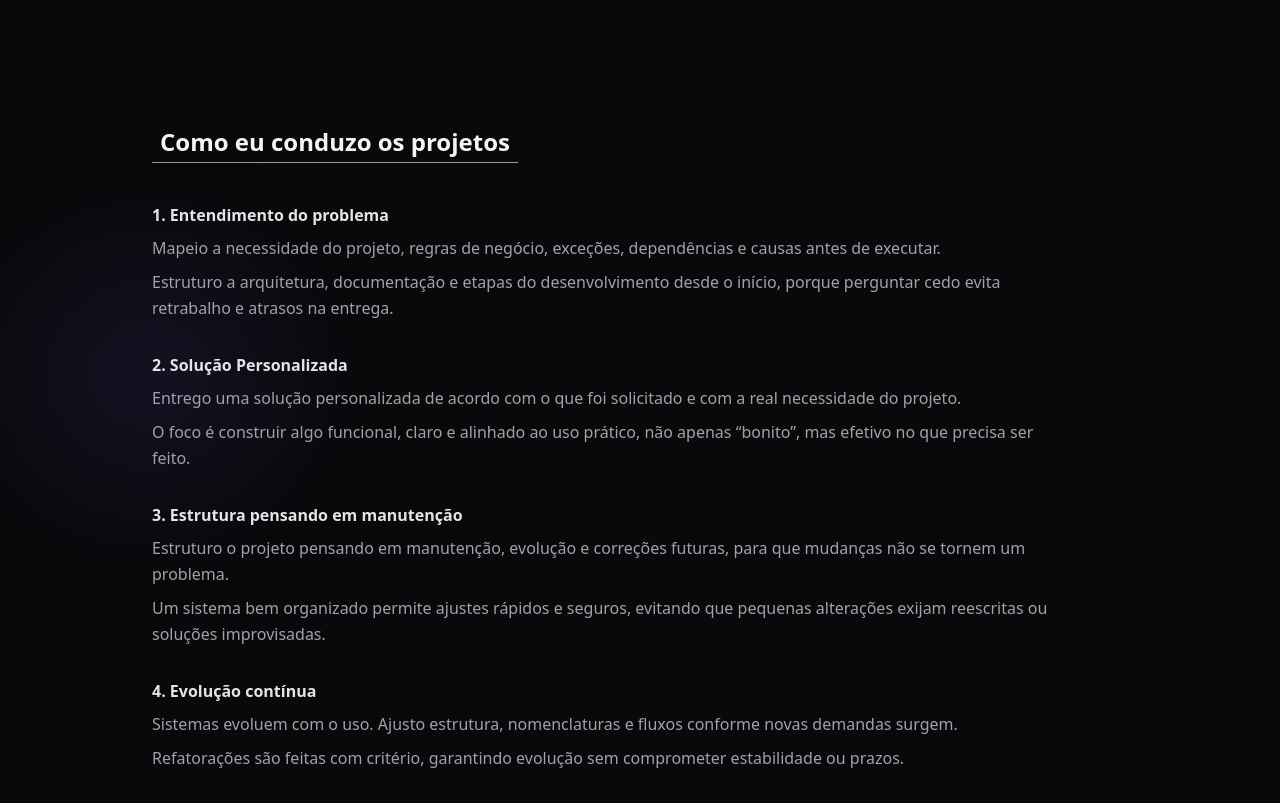
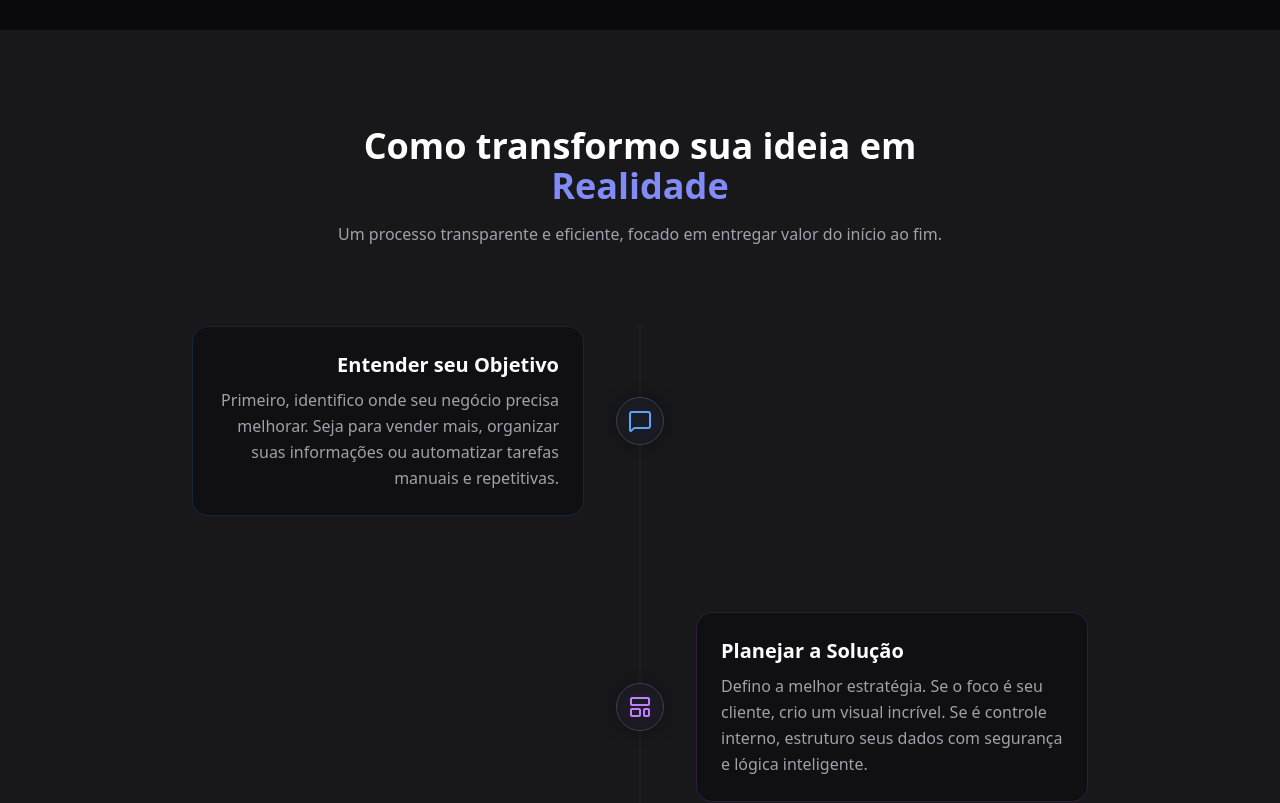
Before and after one commit to kevinyjoubert/site-curriculo, a React (Vite) app: page / in a window 1280 px wide. Shown: the part 2620-3423 px from the top of the page. Built offline with nearby package versions, Linux system fonts and the light colour scheme.

Commit message:
feat: ajustando novo layout para a section Work, mostrando uma linha do tempo do que irei fazer

```diff
--- /dev/null
+++ b/src/components/ui/FadeInView.tsx
@@ -0,0 +1,31 @@
+import type { ReactNode } from 'react'
+import { useInView } from '../../hooks/UseInView'
+
+interface FadeInViewProps {
+  children: ReactNode
+  threshold?: number
+  className?: string
+  delay?: number
+}
+
+export function FadeInView({ children, threshold = 0.2, className = "", delay = 0 }: FadeInViewProps) {
+  const { ref, visible } = useInView<HTMLDivElement>(threshold)
+
+  return (
+    <div
+      ref={ref}
+      // Se estiver visível, aplica o delay. Se não, remove o delay para "resetar" instantaneamente.
+      style={{ transitionDelay: visible ? `${delay}ms` : '0ms' }}
+      className={`
+        transition-all duration-1000 ease-out transform
+        ${visible
+          ? 'opacity-100 translate-y-0' // Estado Visível (Animado)
+          : 'opacity-0 translate-y-12'  // Estado Invisível (Resetado)
+        }
+        ${className}
+      `}
+    >
+      {children}
+    </div>
+  )
+}
--- a/src/hooks/UseInView.tsx
+++ b/src/hooks/UseInView.tsx
@@ -1,25 +1,26 @@
 import { useEffect, useRef, useState } from 'react'
 
-export function useInView<T extends HTMLElement>() {
+export function useInView<T extends HTMLElement>(threshold = 0.15) {
   const ref = useRef<T | null>(null)
   const [visible, setVisible] = useState(false)
 
   useEffect(() => {
-    if (!ref.current) return
+    const element = ref.current
+    if (!element) return
 
     const observer = new IntersectionObserver(
       ([entry]) => {
         setVisible(entry.isIntersecting)
       },
       {
-        threshold: 0.15,
+        threshold: threshold,
       }
     )
 
-    observer.observe(ref.current)
+    observer.observe(element)
 
     return () => observer.disconnect()
-  }, [])
+  }, [threshold])
 
   return { ref, visible }
 }
--- a/src/sections/Work.tsx
+++ b/src/sections/Work.tsx
@@ -1,109 +1,103 @@
+import { MessageSquare, Code2, Rocket, LayoutTemplate } from 'lucide-react'
+import { FadeInView } from '../components/ui/FadeInView'
+
+
+const steps = [
+  {
+    icon: MessageSquare,
+    title: 'Entender seu Objetivo',
+    description: 'Primeiro, identifico onde seu negócio precisa melhorar. Seja para vender mais, organizar suas informações ou automatizar tarefas manuais e repetitivas.',
+    color: 'text-blue-400',
+    bg: 'bg-blue-500/10',
+    border: 'border-blue-500/20'
+  },
+  {
+    icon: LayoutTemplate,
+    title: 'Planejar a Solução',
+    description: 'Defino a melhor estratégia. Se o foco é seu cliente, crio um visual incrível. Se é controle interno, estruturo seus dados com segurança e lógica inteligente.',
+    color: 'text-purple-400',
+    bg: 'bg-purple-500/10',
+    border: 'border-purple-500/20'
+  },
+  {
+    icon: Code2,
+    title: 'Construção Completa',
+    description: 'Desenvolvo tudo de ponta a ponta. Do visual que aparece na tela até o sistema complexo por trás. Você não precisa contratar várias pessoas, eu resolvo.',
+    color: 'text-indigo-400',
+    bg: 'bg-indigo-500/10',
+    border: 'border-indigo-500/20'
+  },
+  {
+    icon: Rocket,
+    title: 'Tudo Pronto para Usar',
+    description: 'Entrego a solução rodando perfeitamente. Configuro o que for necessário na internet ou no seu sistema e deixo pronto para você começar a ter resultados.',
+    color: 'text-emerald-400',
+    bg: 'bg-emerald-500/10',
+    border: 'border-emerald-500/20'
+  }
+]
+
 export function Work() {
   return (
-    <section
-      id="como-eu-conduzo-os-projetos"
-      aria-labelledby="work-title"
-      className="py-24 scroll-mt-4"
-    >
-      <div className="w-[80vw] max-w-[1400px] mx-auto px-6">
-        <h2
-          id="work-title"
-          className="
-            inline-block
-            px-2
-            pb-1
-            text-2xl
-            font-bold
-            border-b
-            border-white/60
-          "
-        >
-          Como eu conduzo os projetos
-        </h2>
+    <section id="como-eu-conduzo-os-projetos" className="py-24 bg-zinc-900 relative overflow-hidden">
+      <div className="container mx-auto px-6 relative z-10">
 
-        <div className="mt-10 max-w-4xl space-y-8 text-zinc-400">
+        {/* Cabeçalho da Seção */}
+        <FadeInView>
+          <div className="text-center max-w-2xl mx-auto mb-20">
+            <h2 className="text-3xl md:text-4xl font-bold text-white mb-4">
+              Como transformo sua ideia em <span className="text-indigo-400">Realidade</span>
+            </h2>
+            <p className="text-zinc-400">
+              Um processo transparente e eficiente, focado em entregar valor do início ao fim.
+            </p>
+          </div>
+        </FadeInView>
 
-          {/* Etapa 1 */}
-          <section aria-labelledby="work-step-1">
-            <h3
-              id="work-step-1"
-              className="text-zinc-200 font-semibold"
-            >
-              1. Entendimento do problema
-            </h3>
+        {/* Timeline Container */}
+        <div className="relative max-w-4xl mx-auto">
 
-            <p className="mt-2 leading-relaxed">
-              Mapeio a necessidade do projeto, regras de negócio, exceções,
-              dependências e causas antes de executar.
-            </p>
+          {/* Linha Vertical Central (Apenas Desktop) */}
+          <div className="hidden md:block absolute left-1/2 top-0 bottom-0 w-px bg-zinc-800 -translate-x-1/2" />
 
-            <p className="mt-2 leading-relaxed">
-              Estruturo a arquitetura, documentação e etapas do desenvolvimento
-              desde o início, porque perguntar cedo evita retrabalho e atrasos
-              na entrega.
-            </p>
-          </section>
+          <div className="space-y-12 md:space-y-24">
+            {steps.map((step, index) => {
+              const isEven = index % 2 === 0
+              return (
+                <FadeInView key={index} threshold={0.4} className="w-full">
+                  <div className={`relative flex flex-col md:flex-row items-center ${isEven ? 'md:flex-row-reverse' : ''}`}>
 
-          {/* Etapa 2 */}
-          <section aria-labelledby="work-step-2">
-            <h3
-              id="work-step-2"
-              className="text-zinc-200 font-semibold"
-            >
-              2. Solução Personalizada
-            </h3>
+                    {/* Metade Vazia */}
+                    <div className="flex-1 w-full" />
 
-            <p className="mt-2 leading-relaxed">
-              Entrego uma solução personalizada de acordo com o que foi solicitado
-              e com a real necessidade do projeto.
-            </p>
+                    {/* Ícone Central */}
+                    <div className="relative flex items-center justify-center w-12 h-12 rounded-full bg-zinc-900 border border-zinc-700 z-10 shrink-0 my-4 md:my-0 md:mx-8 shadow-[0_0_15px_rgba(0,0,0,0.5)]">
+                      <step.icon className={`w-6 h-6 ${step.color}`} />
+                      <div className={`absolute inset-0 rounded-full ${step.bg} blur opacity-50`} />
+                    </div>
 
-            <p className="mt-2 leading-relaxed">
-              O foco é construir algo funcional, claro e alinhado ao uso prático,
-              não apenas “bonito”, mas efetivo no que precisa ser feito.
-            </p>
-          </section>
+                    {/* Conteúdo do Card */}
+                    <div className="flex-1 w-full">
+                      <div className={`
+                        p-6 rounded-2xl border bg-zinc-950/50 backdrop-blur-sm transition-transform duration-300 hover:-translate-y-1
+                        ${step.border}
+                        ${isEven ? 'md:text-right' : 'md:text-left'}
+                        text-center md:text-left
+                      `}>
+                        <h3 className={`text-xl font-bold text-white mb-2 ${step.color}`}>
+                          {step.title}
+                        </h3>
+                        <p className="text-zinc-400 leading-relaxed">
+                          {step.description}
+                        </p>
+                      </div>
+                    </div>
 
-          {/* Etapa 3 */}
-          <section aria-labelledby="work-step-3">
-            <h3
-              id="work-step-3"
-              className="text-zinc-200 font-semibold"
-            >
-              3. Estrutura pensando em manutenção
-            </h3>
-
-            <p className="mt-2 leading-relaxed">
-              Estruturo o projeto pensando em manutenção, evolução e correções futuras,
-              para que mudanças não se tornem um problema.
-            </p>
-
-            <p className="mt-2 leading-relaxed">
-              Um sistema bem organizado permite ajustes rápidos e seguros, evitando
-              que pequenas alterações exijam reescritas ou soluções improvisadas.
-            </p>
-          </section>
-
-          {/* Etapa 4 */}
-          <section aria-labelledby="work-step-4">
-            <h3
-              id="work-step-4"
-              className="text-zinc-200 font-semibold"
-            >
-              4. Evolução contínua
-            </h3>
-
-            <p className="mt-2 leading-relaxed">
-              Sistemas evoluem com o uso. Ajusto estrutura, nomenclaturas e fluxos
-              conforme novas demandas surgem.
-            </p>
-
-            <p className="mt-2 leading-relaxed">
-              Refatorações são feitas com critério, garantindo evolução sem comprometer
-              estabilidade ou prazos.
-            </p>
-          </section>
-
+                  </div>
+                </FadeInView>
+              )
+            })}
+          </div>
         </div>
       </div>
     </section>
```
